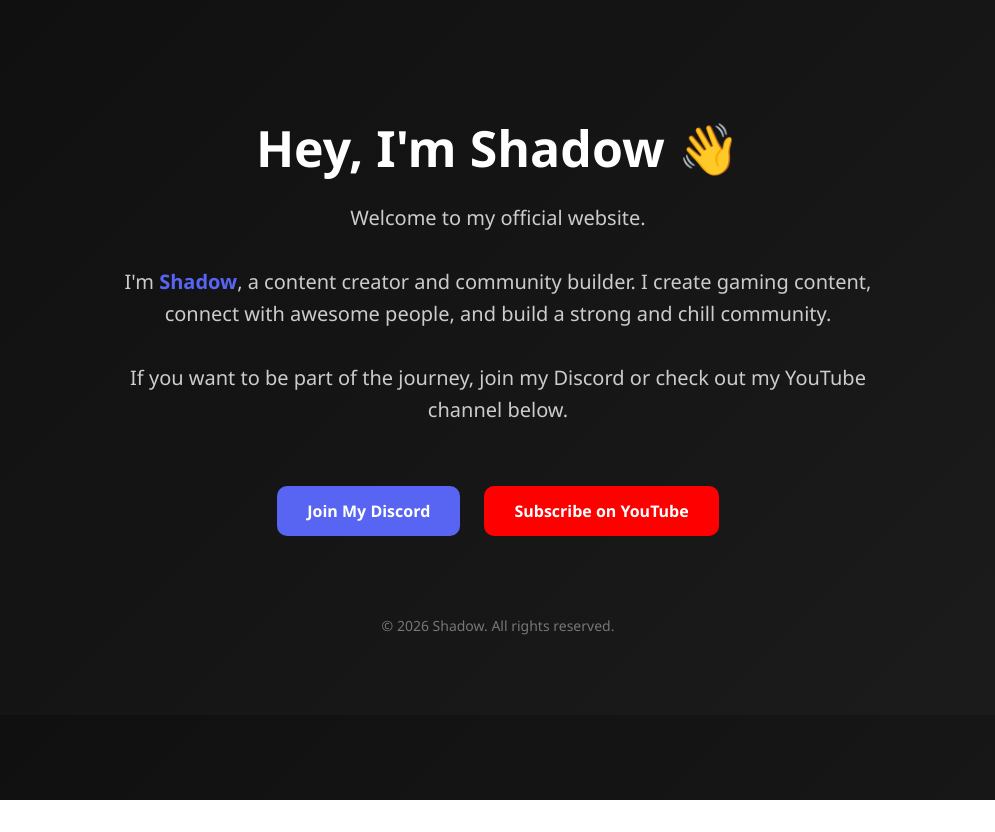
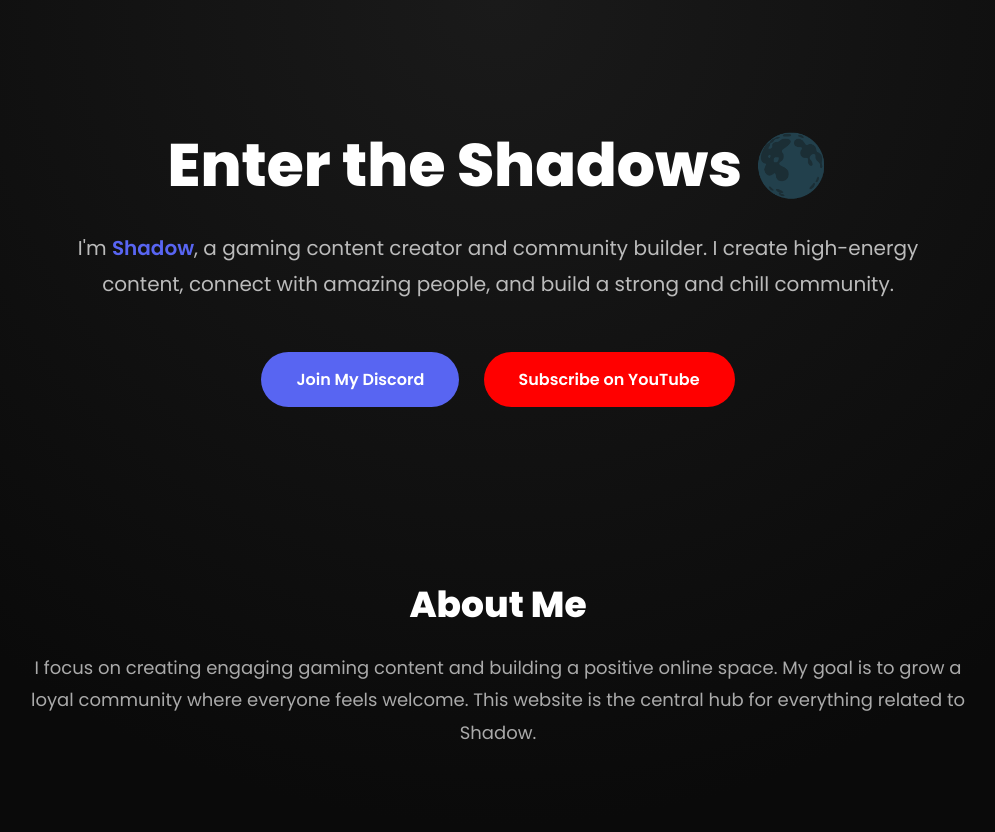
Before and after one commit to Shadow1529/Shadow1529.github.io, a plain HTML site: page index.html in a window 1280 px wide. Shown: the top 832 px of the page, without its empty margins (142-1137 px from the left). Before the commit the page ends 800 px from the top, so only its background shows below. Drawn offline with Linux system fonts and the light colour scheme.

Commit message:
Update index.html

```diff
--- a/index.html
+++ b/index.html
@@ -2,51 +2,65 @@
 <html lang="en">
 <head>
 <meta charset="UTF-8">
+<meta name="viewport" content="width=device-width, initial-scale=1.0">
 <title>Shadow | Official</title>
-    <meta name="viewport" content="width=device-width, initial-scale=1.0">
+
+<link href="https://fonts.googleapis.com/css2?family=Poppins:wght@300;400;600;800&display=swap" rel="stylesheet">
 
 <style>
+* {
+    margin: 0;
+    padding: 0;
+    box-sizing: border-box;
+}
+
 body {
-            margin: 0;
-            font-family: 'Segoe UI', Arial, sans-serif;
-            background: linear-gradient(135deg, #0f0f0f, #1c1c1c);
+    font-family: 'Poppins', sans-serif;
+    background: radial-gradient(circle at top, #1a1a1a, #0a0a0a 70%);
     color: white;
     text-align: center;
+    overflow-x: hidden;
 }
 
-        .container {
-            padding: 80px 20px;
-            max-width: 800px;
+/* HERO SECTION */
+
+.hero {
+    padding: 120px 20px 80px;
+    max-width: 900px;
     margin: auto;
 }
 
-        h1 {
-            font-size: 50px;
+.hero h1 {
+    font-size: 60px;
+    font-weight: 800;
     margin-bottom: 20px;
 }
 
-        .intro {
+.hero p {
     font-size: 20px;
-            line-height: 1.6;
-            color: #cccccc;
+    color: #bbbbbb;
+    line-height: 1.8;
+    margin-bottom: 40px;
 }
 
 .highlight {
     color: #5865F2;
-            font-weight: bold;
+    font-weight: 600;
 }
 
+/* BUTTONS */
+
 .buttons {
-            margin-top: 50px;
+    margin-top: 20px;
 }
 
 .btn {
     display: inline-block;
+    padding: 15px 35px;
     margin: 10px;
-            padding: 14px 30px;
-            border-radius: 10px;
+    border-radius: 50px;
     text-decoration: none;
-            font-weight: bold;
+    font-weight: 600;
     transition: 0.3s ease;
     font-size: 16px;
 }
@@ -62,35 +76,66 @@
 }
 
 .btn:hover {
-            transform: scale(1.08);
-            opacity: 0.9;
+    transform: translateY(-4px);
+    box-shadow: 0 10px 25px rgba(0,0,0,0.4);
 }
 
+/* ABOUT SECTION */
+
+.section {
+    padding: 80px 20px;
+    max-width: 1000px;
+    margin: auto;
+}
+
+.section h2 {
+    font-size: 36px;
+    margin-bottom: 20px;
+}
+
+.section p {
+    color: #aaa;
+    line-height: 1.8;
+    font-size: 18px;
+}
+
+/* FOOTER */
+
 footer {
-            margin-top: 70px;
+    margin-top: 80px;
+    padding: 30px;
     font-size: 14px;
-            color: #777;
+    color: #666;
+    border-top: 1px solid #222;
 }
+
+/* SMOOTH ANIMATION */
+
+.fade-in {
+    animation: fade 1.2s ease forwards;
+    opacity: 0;
+}
+
+@keyframes fade {
+    to { opacity: 1; }
+}
+
 </style>
 </head>
 
 <body>
 
-    <div class="container">
-        <h1>Hey, I'm Shadow 👋</h1>
+<!-- HERO -->
+<section class="hero fade-in">
+    <h1>Enter the Shadows 🌑</h1>
 
-        <p class="intro">
-            Welcome to my official website.<br><br>
-            I'm <span class="highlight">Shadow</span>, a content creator and community builder.
-            I create gaming content, connect with awesome people,
-            and build a strong and chill community.<br><br>
-            If you want to be part of the journey, join my Discord
-            or check out my YouTube channel below.
+    <p>
+        I'm <span class="highlight">Shadow</span>, a gaming content creator and community builder.
+        I create high-energy content, connect with amazing people,
+        and build a strong and chill community.
     </p>
 
     <div class="buttons">
-            <!-- Replace the links below with your real ones -->
-
         <a href="https://discord.gg/MbxErnk2yB" class="btn discord" target="_blank">
             Join My Discord
         </a>
@@ -99,11 +144,21 @@
             Subscribe on YouTube
         </a>
     </div>
+</section>
+
+<!-- ABOUT -->
+<section class="section fade-in">
+    <h2>About Me</h2>
+    <p>
+        I focus on creating engaging gaming content and building a positive online space.
+        My goal is to grow a loyal community where everyone feels welcome.
+        This website is the central hub for everything related to Shadow.
+    </p>
+</section>
 
 <footer>
     © 2026 Shadow. All rights reserved.
 </footer>
-    </div>
 
 </body>
 </html>
```
Lines whose indentation alone changed are shown as unchanged.
